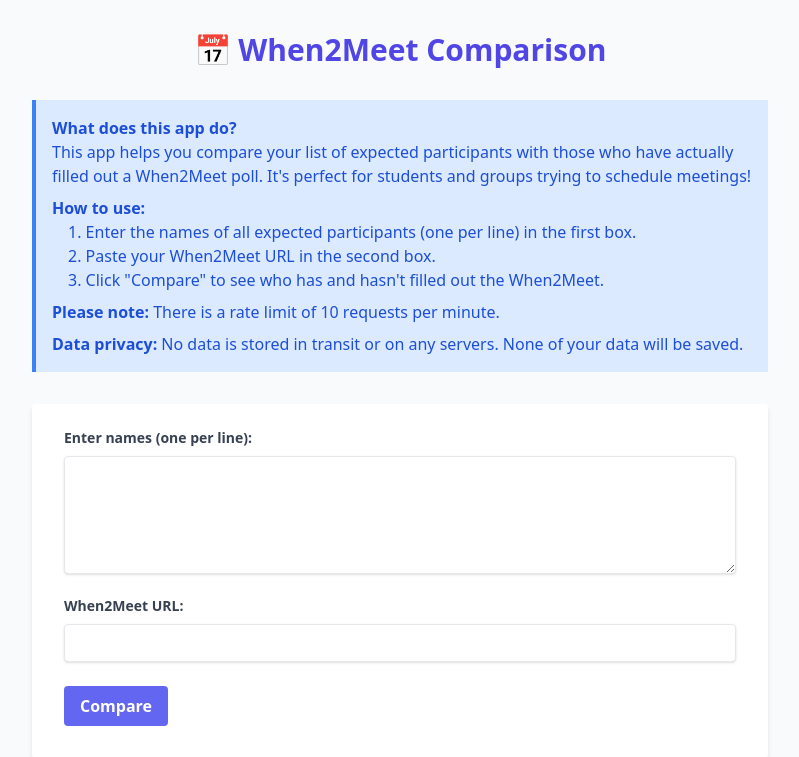
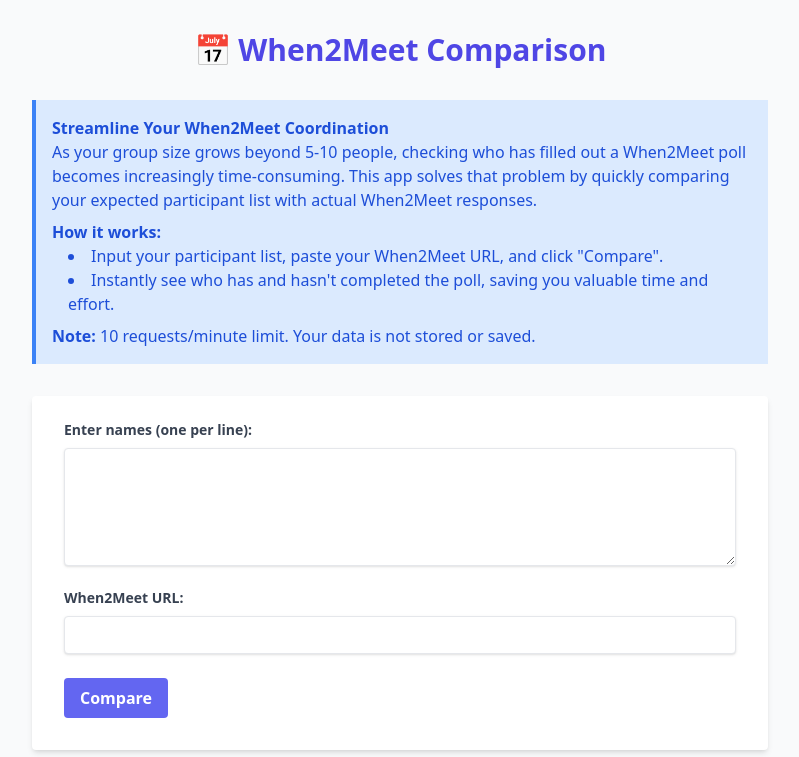
Before and after one commit to bchewy/when2meet-checker, a Flask app: page / in a window 1280 px wide. Shown: the top 757 px of the page, without its empty margins (240-1039 px from the left). Run offline with Flask 2, Linux system fonts and the light colour scheme; some libraries are stand-ins or nearby versions.

Commit message:
chore: push ui fix

```diff
--- a/templates/index.html
+++ b/templates/index.html
@@ -55,18 +55,14 @@
 
         <!-- New explanation section -->
         <div class="bg-blue-100 border-l-4 border-blue-500 text-blue-700 p-4 mb-8" role="alert">
-            <p class="font-bold">What does this app do?</p>
-            <p>This app helps you compare your list of expected participants with those who have actually filled out a
-                When2Meet poll. It's perfect for students and groups trying to schedule meetings!</p>
-            <p class="mt-2"><strong>How to use:</strong></p>
-            <ol class="list-decimal list-inside ml-4">
-                <li>Enter the names of all expected participants (one per line) in the first box.</li>
-                <li>Paste your When2Meet URL in the second box.</li>
-                <li>Click "Compare" to see who has and hasn't filled out the When2Meet.</li>
-            </ol>
-            <p class="mt-2"><strong>Please note:</strong> There is a rate limit of 10 requests per minute.</p>
-            <p class="mt-2"><strong>Data privacy:</strong> No data is stored in transit or on any servers. None of your
-                data will be saved.</p>
+            <p class="font-bold">Streamline Your When2Meet Coordination</p>
+            <p>As your group size grows beyond 5-10 people, checking who has filled out a When2Meet poll becomes increasingly time-consuming. This app solves that problem by quickly comparing your expected participant list with actual When2Meet responses.</p>
+            <p class="mt-2"><strong>How it works:</strong></p>
+            <ul class="list-disc list-inside ml-4">
+                <li>Input your participant list, paste your When2Meet URL, and click "Compare".</li>
+                <li>Instantly see who has and hasn't completed the poll, saving you valuable time and effort.</li>
+            </ul>
+            <p class="mt-2"><strong>Note:</strong> 10 requests/minute limit. Your data is not stored or saved.</p>
         </div>
 
         <form method="POST" class="bg-white shadow-md rounded px-8 pt-6 pb-8 mb-4">
```
